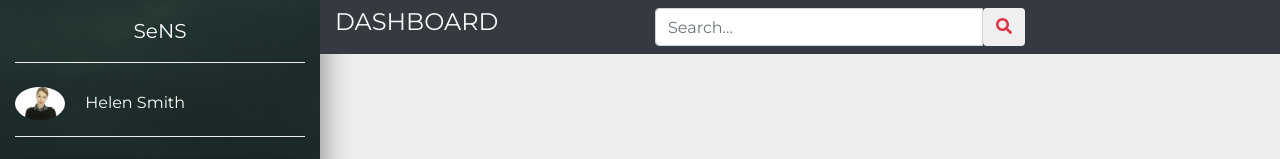
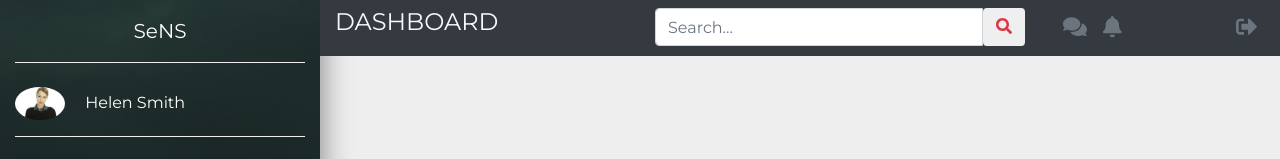
Before and after one commit to sergii1978/Dashboard, a plain HTML site: page index.html in a window 1280 px wide. Shown: the top 159 px of the page. Drawn offline with nearby package versions, Linux system fonts and the light colour scheme.

Commit message:
correct navbar

```diff
--- a/index.html
+++ b/index.html
@@ -107,7 +107,23 @@
                                 </form>
                             </div>
                             <div class="col-md-3">
-
+                                <ul class="navbar-nav">
+                                    <li class="nav-itam">
+                                        <a href="#" class="nav-link">
+                                            <i class="fas fa-comments text-muted fa-lg"></i>
+                                        </a>
+                                    </li>
+                                    <li class="nav-itam">
+                                        <a href="#" class="nav-link">
+                                            <i class="fas fa-bell text-muted fa-lg"></i>
+                                        </a>
+                                    </li>
+                                    <li class="nav-itam ml-auto">
+                                        <a class="nav-link" href="#">
+                                            <i class="fas fa-sign-out-alt text-muted text-danger fa-lg"></i>
+                                        </a>
+                                    </li>
+                                </ul>
                             </div>
                         </div>
                     </div>
```
